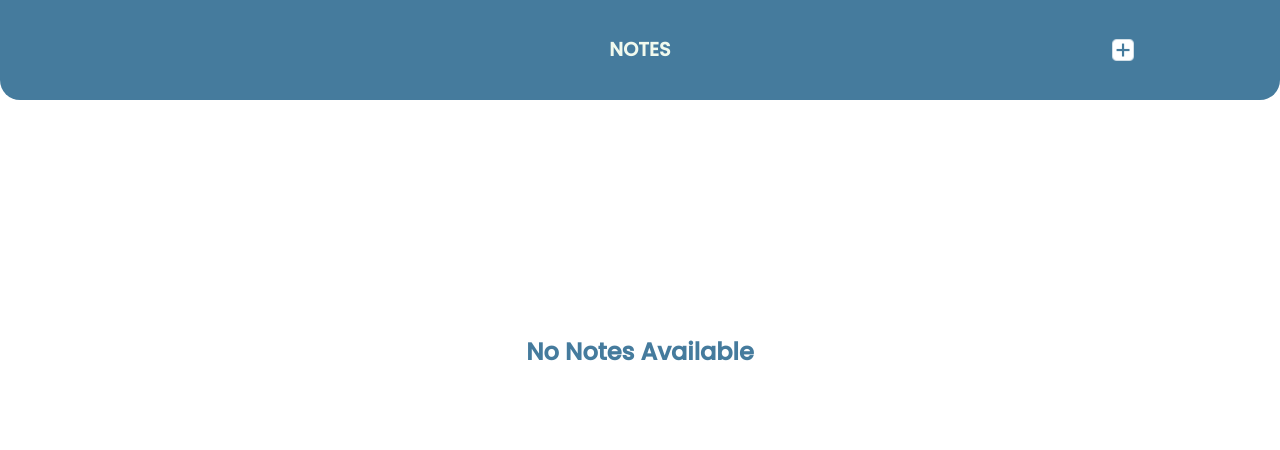
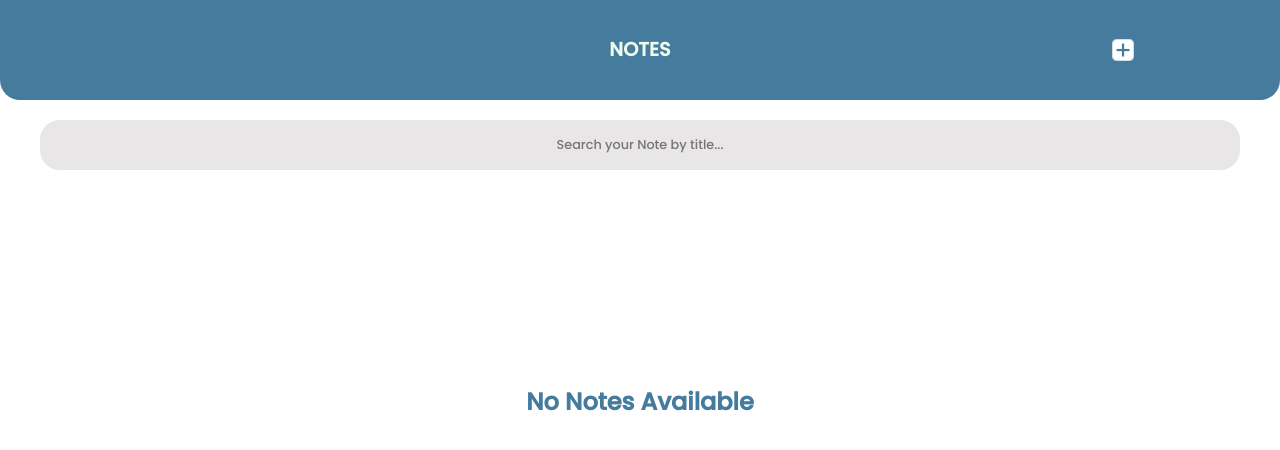
Before and after one commit to Gohan-18/Note-Taking_App, a React (Vite) app in the folder note-taking-app/: page / in a window 1280 px wide. Shown: the top 450 px of the page. Built offline with nearby package versions, Linux system fonts and the light colour scheme.

Commit message:
Added "search by title" functionality

```diff
--- a/note-taking-app/src/App.css
+++ b/note-taking-app/src/App.css
@@ -5,5 +5,6 @@
 }
 
 .App {
-  height: 95vh;
+  /* height: 84.5vh; */
+  height: calc(100vh - 120px);
 }
--- a/note-taking-app/src/App.jsx
+++ b/note-taking-app/src/App.jsx
@@ -5,6 +5,8 @@ import './App.css'
 
 
 function App() {
+
+  const [searchText, searchState] = useState('');
 
   const [notes, setNote] = useState(
     JSON.parse(localStorage.getItem("note-taking-app")) || []
@@ -57,14 +59,20 @@ function App() {
     setNote(tempNote);
   }
 
+  const searchUpdate = (event) => {
+    searchState(event);
+  }
+
   return (
     <div className="App">
       <Header addNote={addNotes}/>
       <MainContainer
-      notes = {notes}
+      notes = {notes.filter((event) =>
+        event.title.toLowerCase().includes(searchText))}
       delNote = {delNote}
       titleUpdate = {titleUpdate}
-      contentUpdate = {contentUpdate} />
+      contentUpdate = {contentUpdate}
+      searchUpdate = {searchUpdate} />
     </div>
   )
 }
--- a/note-taking-app/src/MainContainer.css
+++ b/note-taking-app/src/MainContainer.css
@@ -4,7 +4,7 @@
     display: flex;
     flex-wrap: wrap;
     justify-content: center;
-    align-items: center;
+    /* align-items: center; */
     height: 90%;
     overflow: auto;
     margin-top: 10px;
@@ -24,6 +24,7 @@
     color: #457b9d;
     padding: 10px 20px;
     margin-bottom: 200px;
+    margin-top: 200px;
 }
 
 .custom-scroll::-webkit-scrollbar {
@@ -44,6 +45,43 @@
     background-color: #9b9a9a;
 }
 
+/* Search-Bar styling code */
+
+.search-bar-main {
+    display: flex;
+    align-items: center;
+    justify-content: center;
+}
+
+.search-bar-form-container {
+    display: flex;
+    align-items: center;
+    justify-content: center;
+    padding: 10px 0;
+    background-color: #e8e6e6;
+    width: calc(100% - 80px);
+    margin-top: 20px;
+    border-radius: 20px;
+}
+
+.search-bar-input {
+    font-family: 'Poppins', sans-serif;
+    font-size: 0.8rem;
+    height: 30px;
+    font-weight: 500;
+    color: #525252;
+    background-color: #e8e6e6;
+    border: none;
+    width: 80%;
+    text-align: center;
+
+}
+
+.search-bar-input:focus {
+    outline: none;
+}
+
+
 /* @media (min-width: 800px) {
     .MainContainer {
         width: calc(100% - 20px);
--- a/note-taking-app/src/MainContainer.jsx
+++ b/note-taking-app/src/MainContainer.jsx
@@ -1,6 +1,8 @@
 import React from 'react'
 import NoteCard from "./NoteCard"
+import SearchBar from "./SearchBar.jsx"
 import './MainContainer.css'
+
 
 function MainContainer(props) {
 
@@ -18,6 +20,7 @@ function MainContainer(props) {
 
   return (
     <>
+      <SearchBar searchUpdate = {props.searchUpdate} />
       <div className='MainContainer custom-scroll'>
         {/* <NoteCard key={props.notes.id} note = {props.notes} /> */}
         {notes?.length > 0 ? (notes.map((item) => (
--- a/note-taking-app/src/NoteCard.css
+++ b/note-taking-app/src/NoteCard.css
@@ -5,9 +5,9 @@
     flex-direction: column;
     align-items: center;
     padding: 20px;
-    max-height: 500px;
+    max-height: 400px;
     max-width: 400px;
-    margin: 20px;
+    margin: 10px 20px 20px 20px;
     border-radius: 20px;
     background-color: #e3e8ef;
     /* border: 3px solid rebeccapurple; */
--- a/note-taking-app/src/NoteCard.jsx
+++ b/note-taking-app/src/NoteCard.jsx
@@ -9,7 +9,6 @@ function NoteCard(props) {
   const debounce = (func) => {
     clearTimeout(timeOut);
     timeOut = setTimeout(func, timer);
-    console.log("debounce called");
   }
 
   const titleUpdate = (event, id) => {
@@ -18,8 +17,6 @@ function NoteCard(props) {
 
   const contentUpdate = (event, id) => {
     debounce(() => props.contentUpdate(event,id));
-    console.log(event);
-    console.log(id);
   }
 
   const dateTime = (value) => {
--- /dev/null
+++ b/note-taking-app/src/SearchBar.jsx
@@ -0,0 +1,21 @@
+import React from 'react';
+import './MainContainer.css';
+
+
+const searchBar = (props) => {
+
+  return (
+    <div>
+        <main className='search-bar-main'>
+            <form className='search-bar-form-container'>
+                <input type="text" className='search-bar-input'
+                defaultValue={""}
+                placeholder='Search your Note by title...'
+                onChange={(event) => props.searchUpdate(event.target.value)}/>
+            </form>
+        </main>
+    </div>
+  )
+}
+
+export default searchBar;
```
